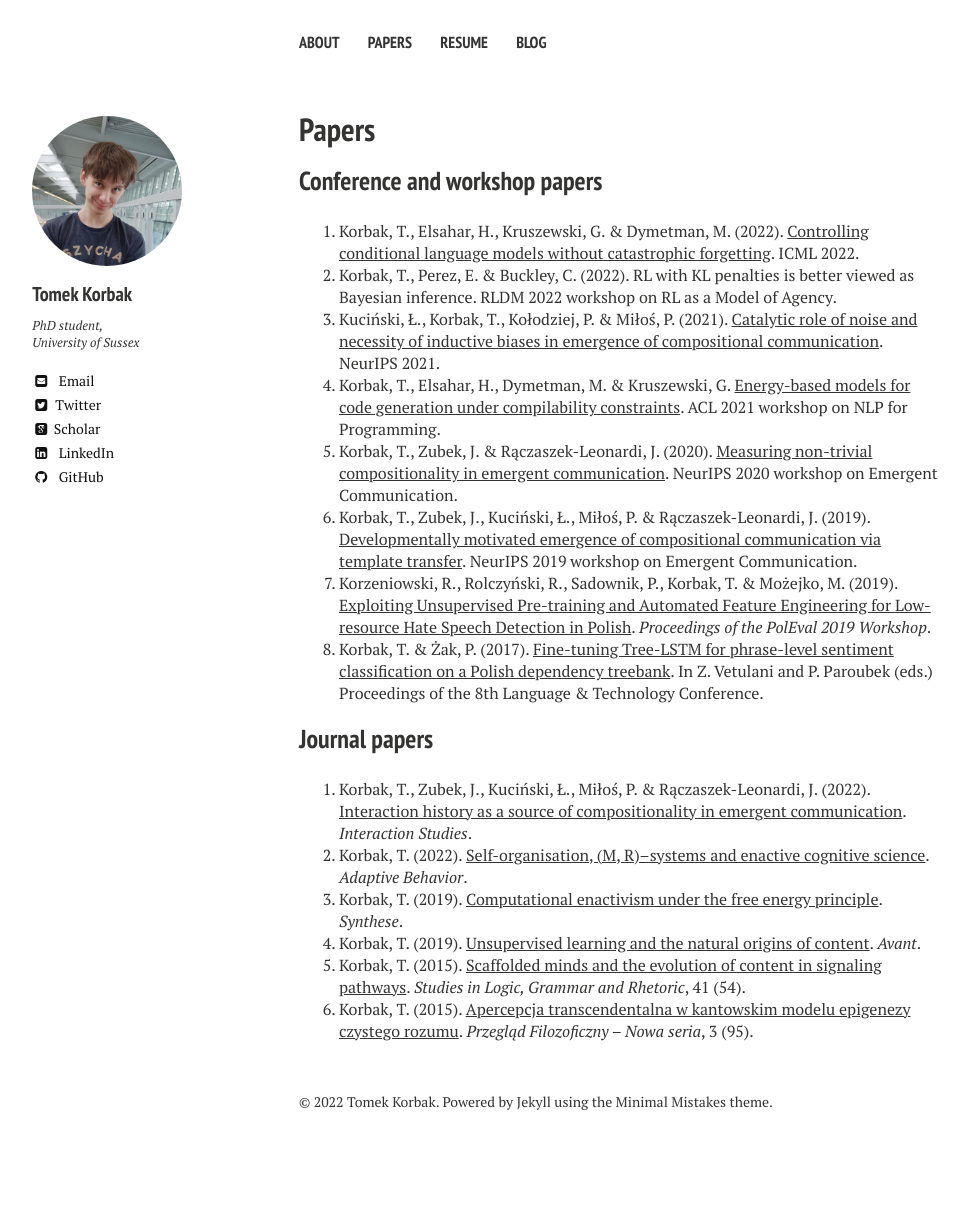
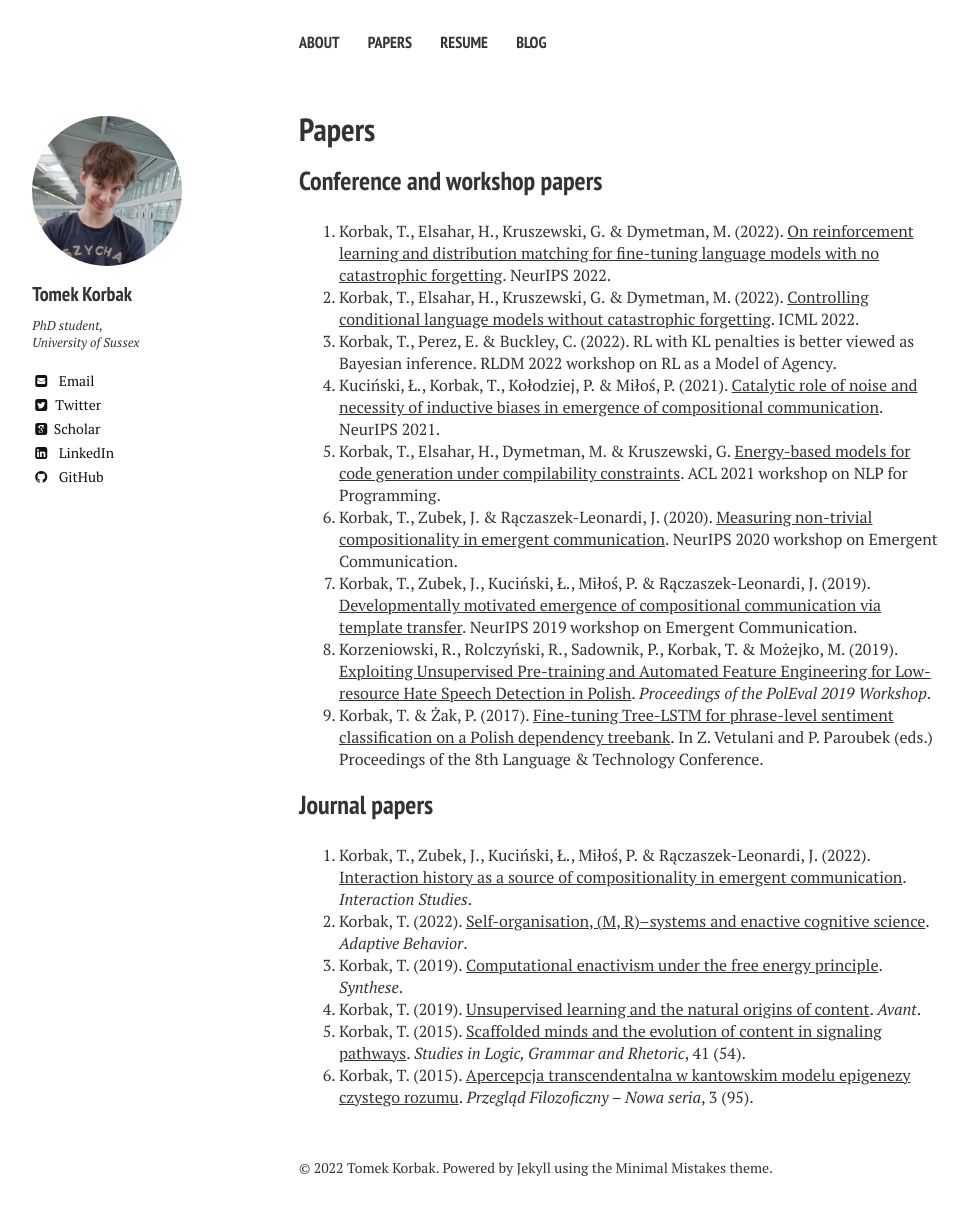
Before and after one commit to tomekkorbak/tomekkorbak.github.io, a Jekyll site: the page built from papers.md, in a window 1280 px wide. Shown: the whole page, without its empty margins (21-990 px from the left). Built offline with Jekyll 4.4.1, drawn with Linux system fonts in a browser that asks for light colours; nearby versions of some CDN libraries; some web fonts are replaced; before the commit the page ends 1160 px from its top, so only the background shows below that.

Commit message:
Add the NeurIPS paper

```diff
--- a/papers.md
+++ b/papers.md
@@ -7,14 +7,15 @@ comments: false
 ---
 
 ## Conference and workshop papers
-1. Korbak, T., Elsahar, H., Kruszewski, G. & Dymetman, M. (2022). [Controlling conditional language models without catastrophic forgetting](https://arxiv.org/abs/2112.00791). ICML 2022.
-2. Korbak, T., Perez, E. & Buckley, C. (2022). RL with KL penalties is better viewed as Bayesian inference. RLDM 2022 workshop on RL as a Model of Agency.
-3. Kuciński, Ł., Korbak, T., Kołodziej, P. & Miłoś, P. (2021). [Catalytic role of noise and necessity of inductive biases in emergence of compositional communication](https://arxiv.org/abs/2111.06464). NeurIPS 2021.
-4. Korbak, T., Elsahar, H., Dymetman, M. & Kruszewski, G. [Energy-based models for code generation under compilability constraints](https://arxiv.org/pdf/2106.04985). ACL 2021 workshop on NLP for Programming.
-5. Korbak, T., Zubek, J. & Rączaszek-Leonardi, J. (2020). [Measuring non-trivial compositionality in emergent communication](https://arxiv.org/abs/2010.15058). NeurIPS 2020 workshop on Emergent Communication.
-6. Korbak, T., Zubek, J., Kuciński, Ł., Miłoś, P. & Rączaszek-Leonardi, J. (2019). [Developmentally motivated emergence of compositional communication via template transfer](https://arxiv.org/abs/1910.06079). NeurIPS 2019 workshop on Emergent Communication.
-7. Korzeniowski, R., Rolczyński, R., Sadownik, P., Korbak, T. & Możejko, M. (2019). [Exploiting Unsupervised Pre-training and Automated Feature Engineering for Low-resource Hate Speech Detection in Polish](https://arxiv.org/abs/1906.09325). *Proceedings of the PolEval 2019 Workshop*.
-8. Korbak, T. & Żak, P. (2017). [Fine-tuning Tree-LSTM for phrase-level sentiment classification on a Polish dependency treebank](https://arxiv.org/abs/1711.01985). In Z. Vetulani and P. Paroubek (eds.) Proceedings of the 8th Language & Technology Conference.
+1. Korbak, T., Elsahar, H., Kruszewski, G. & Dymetman, M. (2022). [On reinforcement learning and distribution matching for fine-tuning language models with no catastrophic forgetting](https://arxiv.org/abs/2206.00761). NeurIPS 2022.
+2. Korbak, T., Elsahar, H., Kruszewski, G. & Dymetman, M. (2022). [Controlling conditional language models without catastrophic forgetting](https://arxiv.org/abs/2112.00791). ICML 2022.
+3. Korbak, T., Perez, E. & Buckley, C. (2022). RL with KL penalties is better viewed as Bayesian inference. RLDM 2022 workshop on RL as a Model of Agency.
+4. Kuciński, Ł., Korbak, T., Kołodziej, P. & Miłoś, P. (2021). [Catalytic role of noise and necessity of inductive biases in emergence of compositional communication](https://arxiv.org/abs/2111.06464). NeurIPS 2021.
+5. Korbak, T., Elsahar, H., Dymetman, M. & Kruszewski, G. [Energy-based models for code generation under compilability constraints](https://arxiv.org/pdf/2106.04985). ACL 2021 workshop on NLP for Programming.
+6. Korbak, T., Zubek, J. & Rączaszek-Leonardi, J. (2020). [Measuring non-trivial compositionality in emergent communication](https://arxiv.org/abs/2010.15058). NeurIPS 2020 workshop on Emergent Communication.
+7. Korbak, T., Zubek, J., Kuciński, Ł., Miłoś, P. & Rączaszek-Leonardi, J. (2019). [Developmentally motivated emergence of compositional communication via template transfer](https://arxiv.org/abs/1910.06079). NeurIPS 2019 workshop on Emergent Communication.
+8. Korzeniowski, R., Rolczyński, R., Sadownik, P., Korbak, T. & Możejko, M. (2019). [Exploiting Unsupervised Pre-training and Automated Feature Engineering for Low-resource Hate Speech Detection in Polish](https://arxiv.org/abs/1906.09325). *Proceedings of the PolEval 2019 Workshop*.
+9. Korbak, T. & Żak, P. (2017). [Fine-tuning Tree-LSTM for phrase-level sentiment classification on a Polish dependency treebank](https://arxiv.org/abs/1711.01985). In Z. Vetulani and P. Paroubek (eds.) Proceedings of the 8th Language & Technology Conference.
 
 
 ## Journal papers
```
